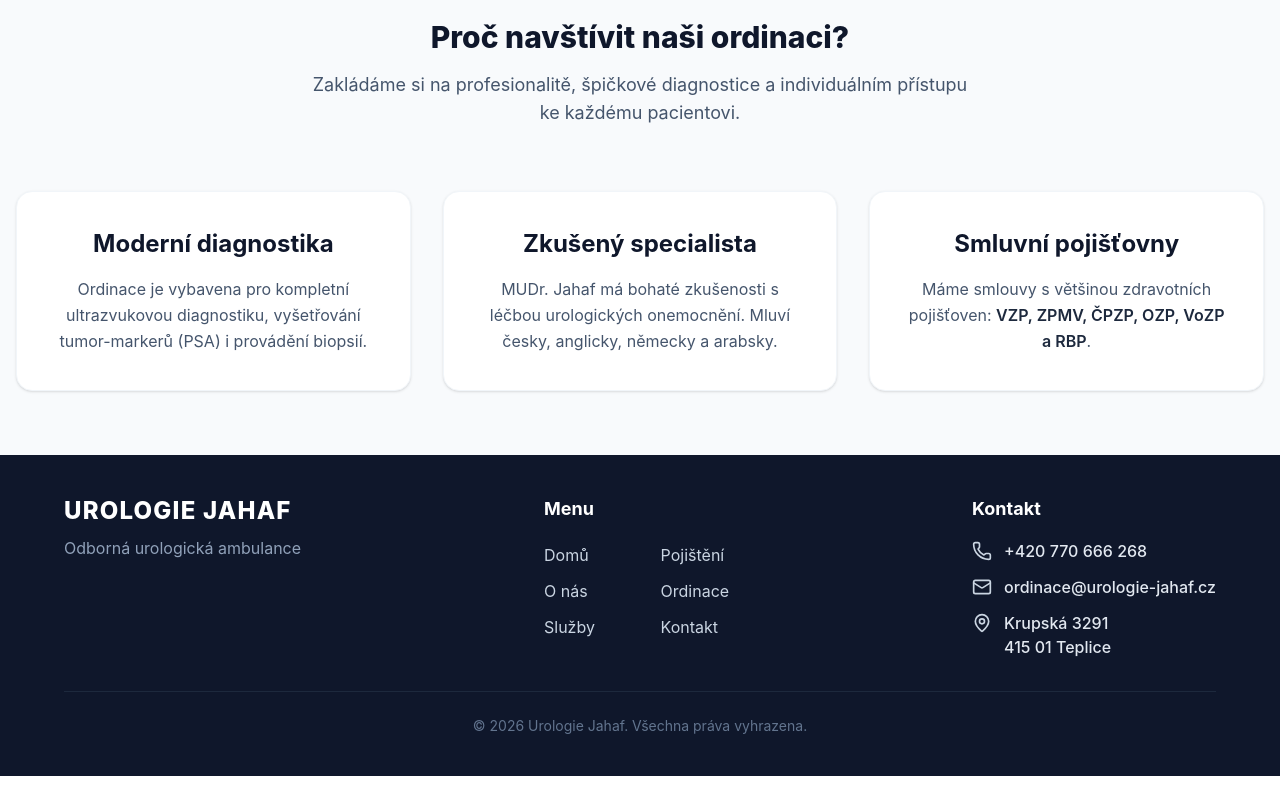
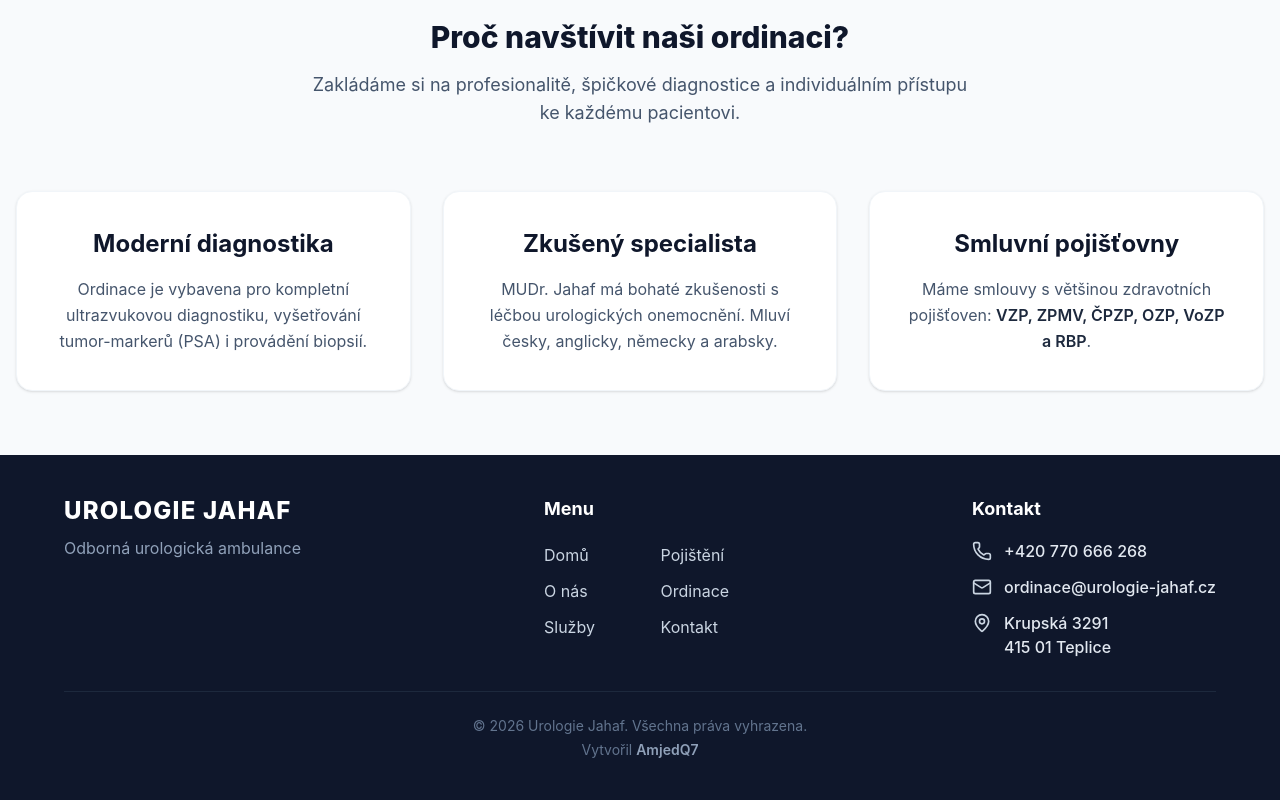
Before and after one commit to amjedq7/web-jahaf, a React (Vite) app: page / in a window 1280 px wide. Shown: the part 757-1557 px from the top of the page. Before the commit the page ends 1533 px from the top, so only its background shows below. Built offline with nearby package versions, Linux system fonts and the light colour scheme.

Commit message:
edit footer

```diff
--- a/src/components/Footer.tsx
+++ b/src/components/Footer.tsx
@@ -52,8 +52,12 @@ export default function Footer() {
 
         </div>
 
-        <div className="max-w-6xl mx-auto border-t border-slate-800 mt-8 pt-6 text-center text-slate-500 text-sm">
-          <p>&copy; {new Date().getFullYear()} Urologie Jahaf. Všechna práva vyhrazena.</p>
+        {/* Bottom Bar */}
+        <div className="max-w-6xl mx-auto border-t border-slate-800 mt-8 pt-6 text-center text-sm text-slate-500">
+          <p className="mb-1">&copy; {new Date().getFullYear()} Urologie Jahaf. Všechna práva vyhrazena.</p>
+          <p>
+            Vytvořil <a href="https://github.com/amjedq7" target="_blank" rel="noopener noreferrer" className="text-slate-400 hover:text-blue-400 transition-colors font-semibold">AmjedQ7</a>
+          </p>
         </div>
       </div>
     </footer>
```
